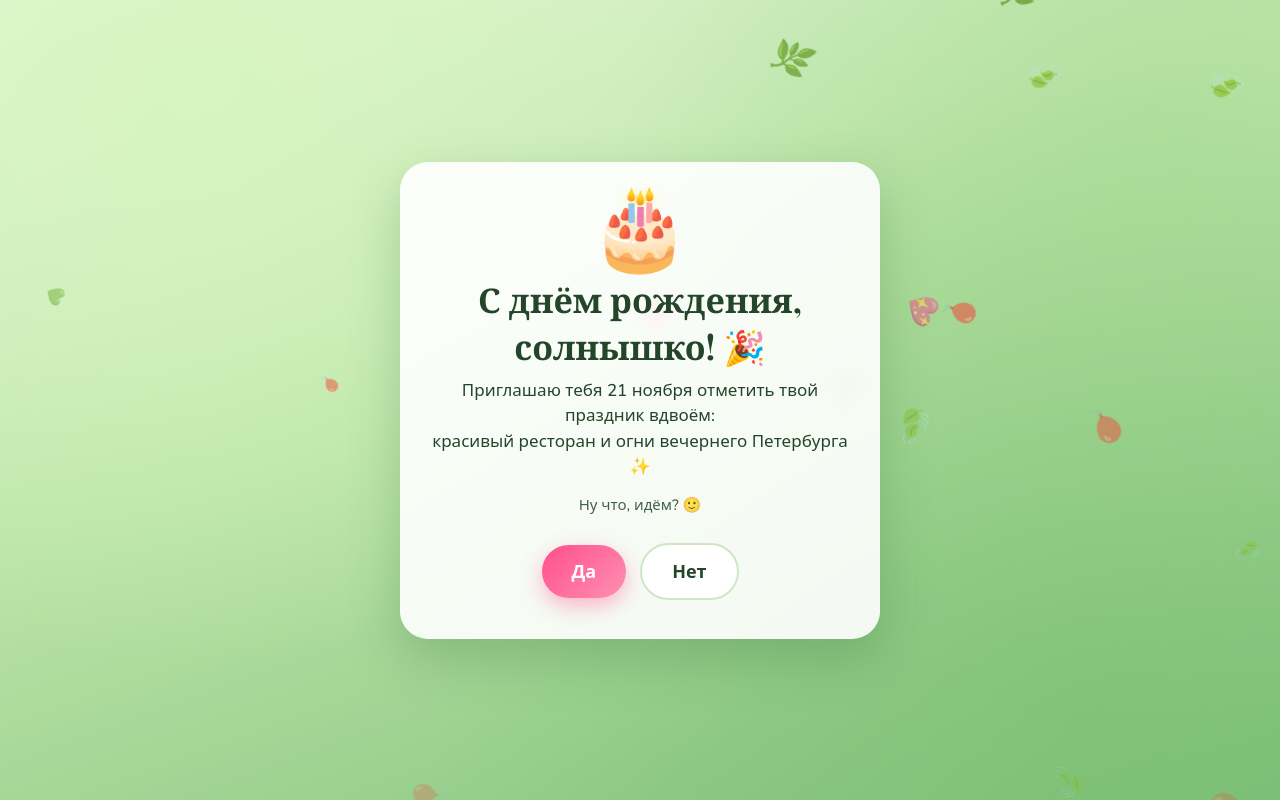
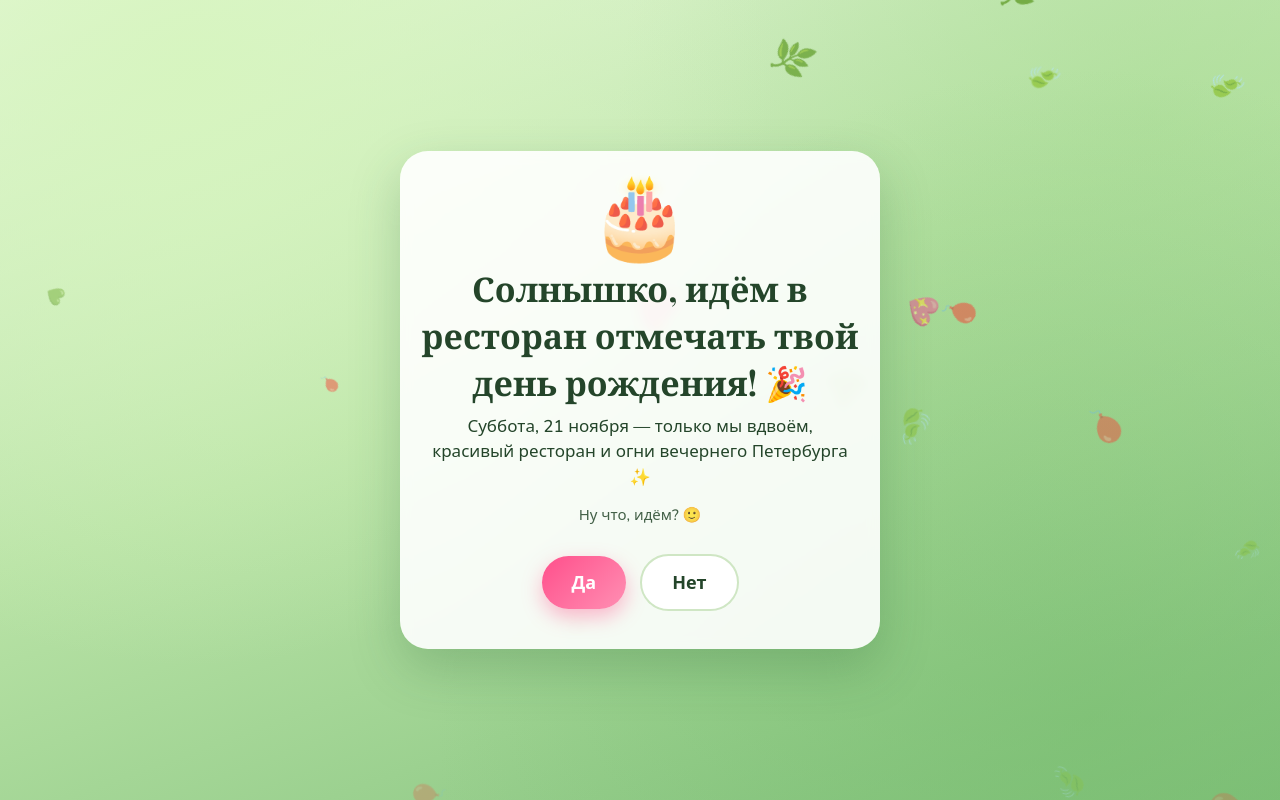
Before and after one commit to dsegorov2020-cmd/svidanie, a plain HTML site: page den-rozhdeniya/index.html in a window 1280 px wide. Drawn offline with nearby package versions, Linux system fonts and the light colour scheme; a web font is replaced by a local one.

Commit message:
Новый заголовок приглашения
Co-Authored-By: Claude Opus 5.5 <noreply@anthropic.com>
Claude-Session: https://claude.ai/code/session_01JCYoGtYRDPC2BfMa64CdZT

```diff
--- a/den-rozhdeniya/index.html
+++ b/den-rozhdeniya/index.html
@@ -120,8 +120,8 @@
   <!-- Экран 1: вопрос -->
   <div class="screen active" id="s1">
     <div class="emoji">🎂</div>
-    <h1>С днём рождения, солнышко! 🎉</h1>
-    <p class="bday">Приглашаю тебя 21 ноября отметить твой праздник вдвоём:<br>красивый ресторан и огни вечернего Петербурга ✨</p>
+    <h1>Солнышко, идём в ресторан отмечать твой день рождения! 🎉</h1>
+    <p class="bday">Суббота, 21 ноября — только мы вдвоём,<br>красивый ресторан и огни вечернего Петербурга ✨</p>
     <p class="sub" id="hint">Ну что, идём? 🙂</p>
     <div class="btns">
       <button id="yes">Да</button>
```
